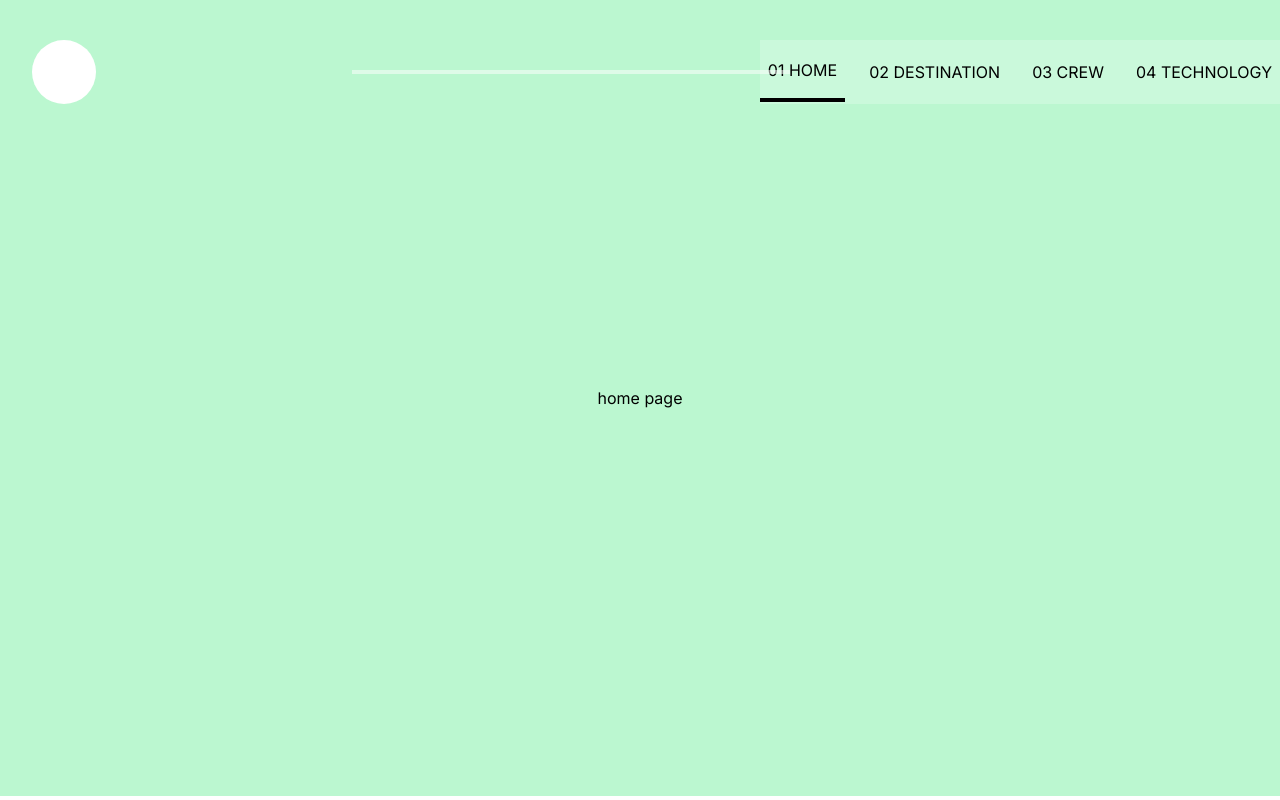
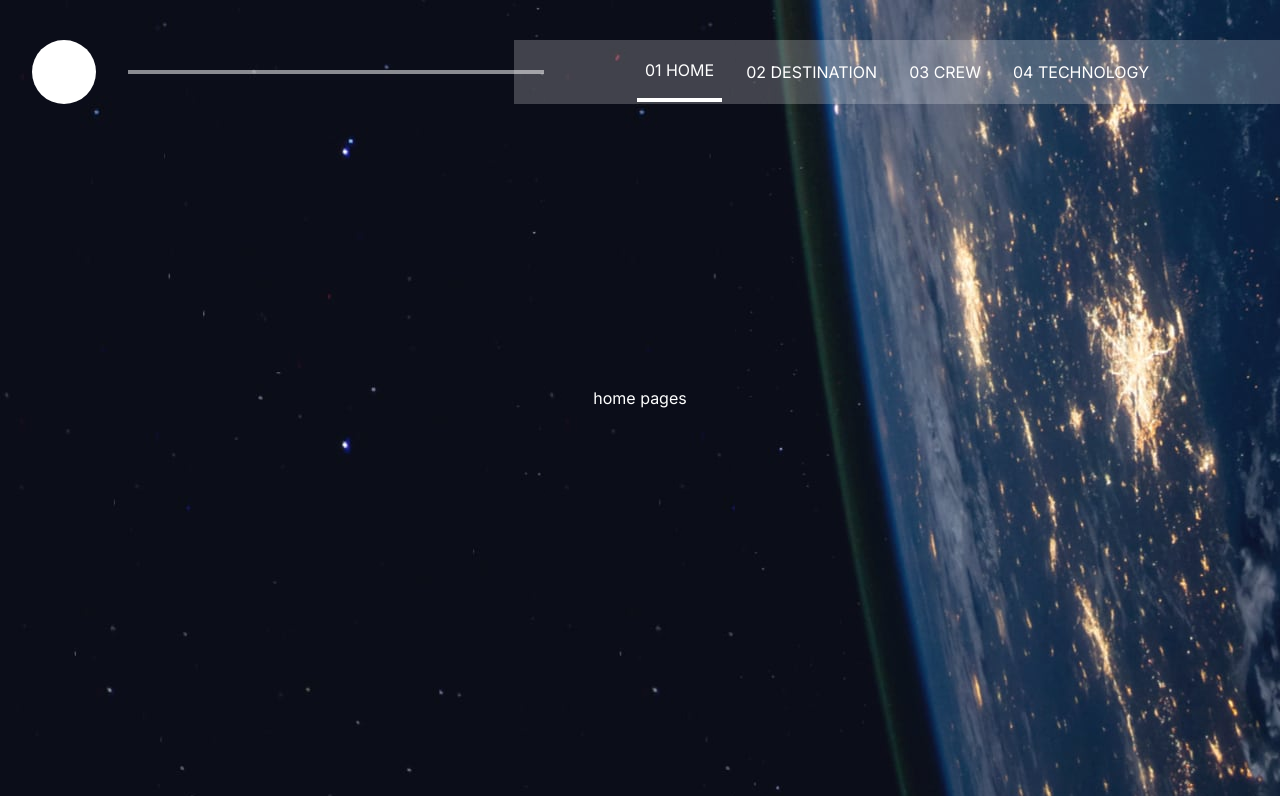
Before and after one commit to abuakr-alzubir/space-rourism, a Next.js app: page / in a window 1280 px wide. Built offline with nearby package versions, Linux system fonts and the light colour scheme.

Commit message:
tired of background editing

```diff
--- /dev/null
+++ b/app/(home)/layout.tsx
@@ -0,0 +1,17 @@
+import Template from '@/components/Template'
+import { Metadata } from 'next'
+import React from 'react'
+
+export const metadata: Metadata ={
+    title: 'Home page'
+}
+
+const HomeLayout = ({children}: {children: React.ReactNode}) => {
+  return (
+    <Template>
+        {children}
+    </Template>
+  )
+}
+
+export default HomeLayout
--- a/app/(home)/page.tsx
+++ b/app/(home)/page.tsx
@@ -3,7 +3,7 @@ import Template from "@/components/Template";
 export default function Home() {
   return (
     <Template>
-      <h1>home page</h1>
+      <h1>home pages</h1>
     </Template>
   );
 }
--- /dev/null
+++ b/app/crew/layout.tsx
@@ -0,0 +1,19 @@
+import Template from "@/components/Template";
+import { Metadata } from "next";
+import React from "react";
+
+export const metadata: Metadata = {
+  title: "crew page",
+};
+
+export default function CrewLayouts({
+  children,
+}: {
+  children: React.ReactNode;
+}) {
+  return(
+    <Template>
+      {children}
+    </Template>
+  )
+}
--- a/app/crew/page.tsx
+++ b/app/crew/page.tsx
@@ -2,8 +2,8 @@ import Template from "@/components/Template";
 
 export default function Crew() {
   return (
-    <Template>
+    <>
       <h1>crew page</h1>
-    </Template>
+    </>
   );
 }
--- /dev/null
+++ b/app/destination/layout.tsx
@@ -0,0 +1,17 @@
+import Template from '@/components/Template'
+import { Metadata } from 'next'
+import React from 'react'
+
+export const metadata: Metadata = {
+  title: 'Destination'
+}
+
+ const LayoutDistination = ({children}: {children: React.ReactNode}) => {
+  return (
+    <Template>
+        {children}
+    </Template>
+  )
+}
+
+export default LayoutDistination;
--- a/app/destination/page.tsx
+++ b/app/destination/page.tsx
@@ -1,9 +1,7 @@
-import Template from "@/components/Template";
-
 export default function Destination() {
   return (
-    <Template>
+    <>
       <h1>distination</h1>
-    </Template>
+    </>
   );
 }
--- a/app/layout.tsx
+++ b/app/layout.tsx
@@ -25,7 +25,7 @@ export default function RootLayout({
         <NavigationTab />
         <Navigation />
         {children}
-        </body>
+      </body>
     </html>
   );
 }
--- /dev/null
+++ b/app/technology/layout.tsx
@@ -0,0 +1,17 @@
+import Template from '@/components/Template'
+import { Metadata } from 'next'
+import React from 'react'
+
+export const metadata: Metadata = {
+    title: 'Technology'
+}
+
+const LayoutTechnology = ({children}: {children: React.ReactNode}) => {
+  return (
+    <Template>
+        {children}
+    </Template>
+  )
+}
+
+export default LayoutTechnology
--- a/app/technology/page.tsx
+++ b/app/technology/page.tsx
@@ -2,8 +2,8 @@ import Template from "@/components/Template";
 
 export default function Technology() {
   return (
-    <Template>
+    <>
       <h1>Technology page</h1>
-    </Template>
+    </>
   );
 }
--- a/components/Containera.tsx
+++ b/components/Containera.tsx
@@ -7,7 +7,7 @@ type ContaineraData = {
 
 export const Containera = ({ children, className }: ContaineraData) => {
   return (
-    <div className={`mx-auto px-4 md:px-8 lg:px-12 text-black ${className}`}>
+    <div className={`mx-auto px-4 md:px-8 lg:px-12 text-white ${className}`}>
       {children}
     </div>
   );
--- a/components/Template.tsx
+++ b/components/Template.tsx
@@ -5,46 +5,9 @@ import { Containera } from "@/components/Containera";
 import { Section } from "@/components/Section";
 
 const Template = ({ children }: { children: React.ReactNode }) => {
-  const pathUrl = usePathname();
-  const path =
-    pathUrl
-      .split("")
-      .filter((item) => item !== "/")
-      .join("") === ""
-      ? "home"
-      : pathUrl
-          .split("")
-          .filter((item) => item !== "/")
-          .join("");
-
-  console.log(path);
-
-  // const [path, setPath] = React.useState("home");
-
-  // const paths = pathUrl
-  //   .split("")
-  //   .filter((item) => item !== "/")
-  //   .join("");
-
-  // let [last, setLast] = React.useState("");
-
-  // useEffect(() => {
-
-  // if (pathUrl !== "/") {
-  //   setPath(
-  //     pathUrl
-  //       .split("")
-  //       .filter((item) => item !== "/")
-  //       .join("")
-  //   );
-  // } else {
-  //   setPath("home");
-  // }
-  // }, [pathUrl]);
-
   return (
     <main
-    className="bg-green-200"
+    className="bg-[url('/home/background-home-desktop.jpg')]"
     // className={`bg-cover bg-[url('/${path}/background-${path}-mobile.jpg')] md:bg-[url('/${path}/background-${path}-tablet.jpg')] lg:bg-[url('/${path}/background-${path}-desktop.jpg')]`}
     >
       <Section>
--- a/components/navigations/Links.tsx
+++ b/components/navigations/Links.tsx
@@ -28,18 +28,18 @@ export const Links: React.FC<LinksProps> = ({
 
       <ul
         className={`flex text-center bg-[rgba(255,255,255,0.22)] w-[${hasLine? "70%" : "100%"}] items-center justify-center ${
-          isTablet ? "py-12 w-[80%]" : ""
+          isTablet ? "py-12 w-[70%]" : ""
         } ${
           isvertival
             ? "flex-col gap-y-4 text-neutral-950"
-            : "flex-row gap-x-4 h-16 text-black"
+            : "flex-row gap-x-4 h-16 text-white"
         }`}
       >
         {links.map((link, i) => {
           return (
             <Link key={link.name} href={link.href} onClick={onClick}>
-              <li className={`hover:border-b-black hover:border-b-4 py-4 h-full px-2 ${
-                  pathName === link.href ? "border-b-4 border-black" : ""
+              <li className={`hover:border-b-white hover:border-b-4 py-4 h-full px-2 ${
+                  pathName === link.href ? "border-b-4 border-white" : ""
                 } ${isvertival ? "hover:border-b-neutral-500 w-[50vw] hover:border-b-4 px-" : ""} ${
                   isvertival && pathName === link.href
                     ? "border-b-4 border-b-neutral-500 hover:border-b-4 hover:border-b-neutral-500"
```
